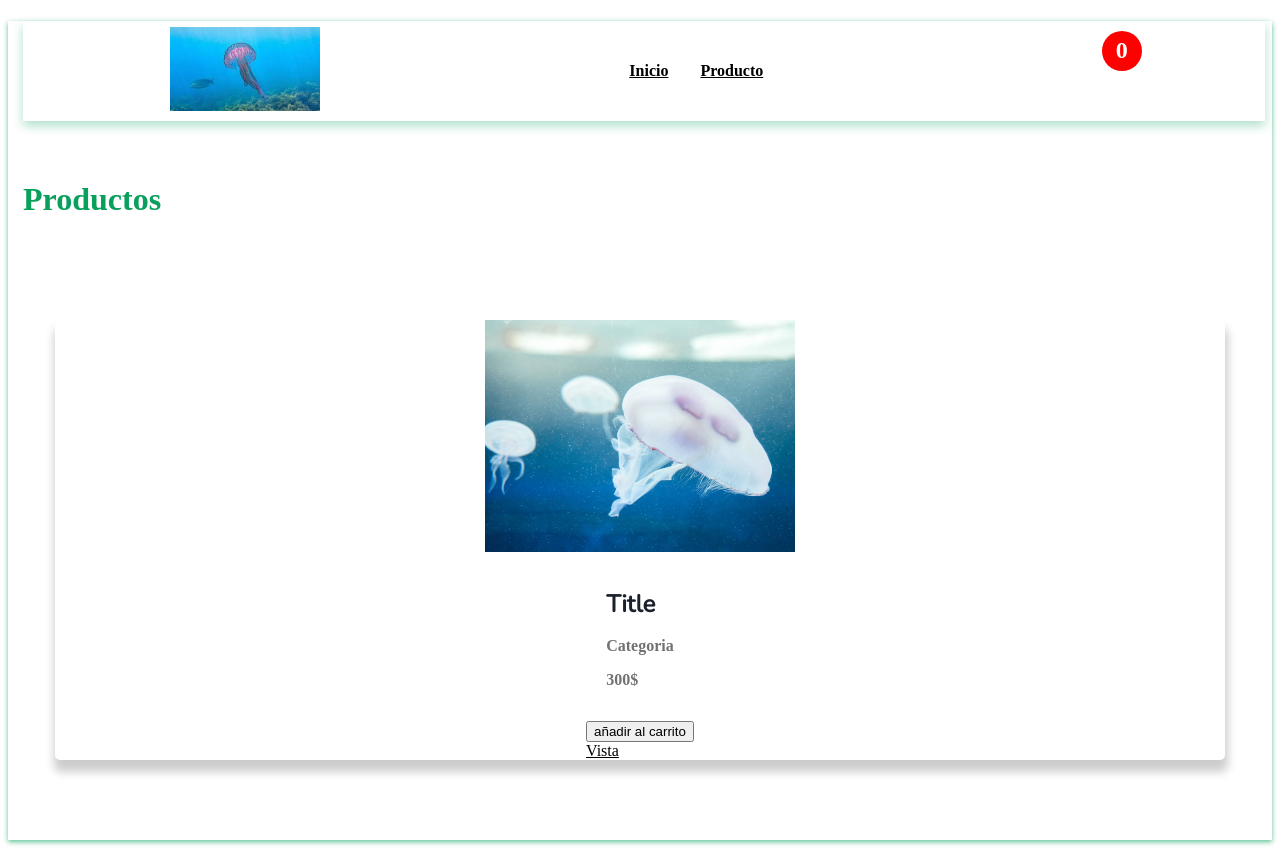
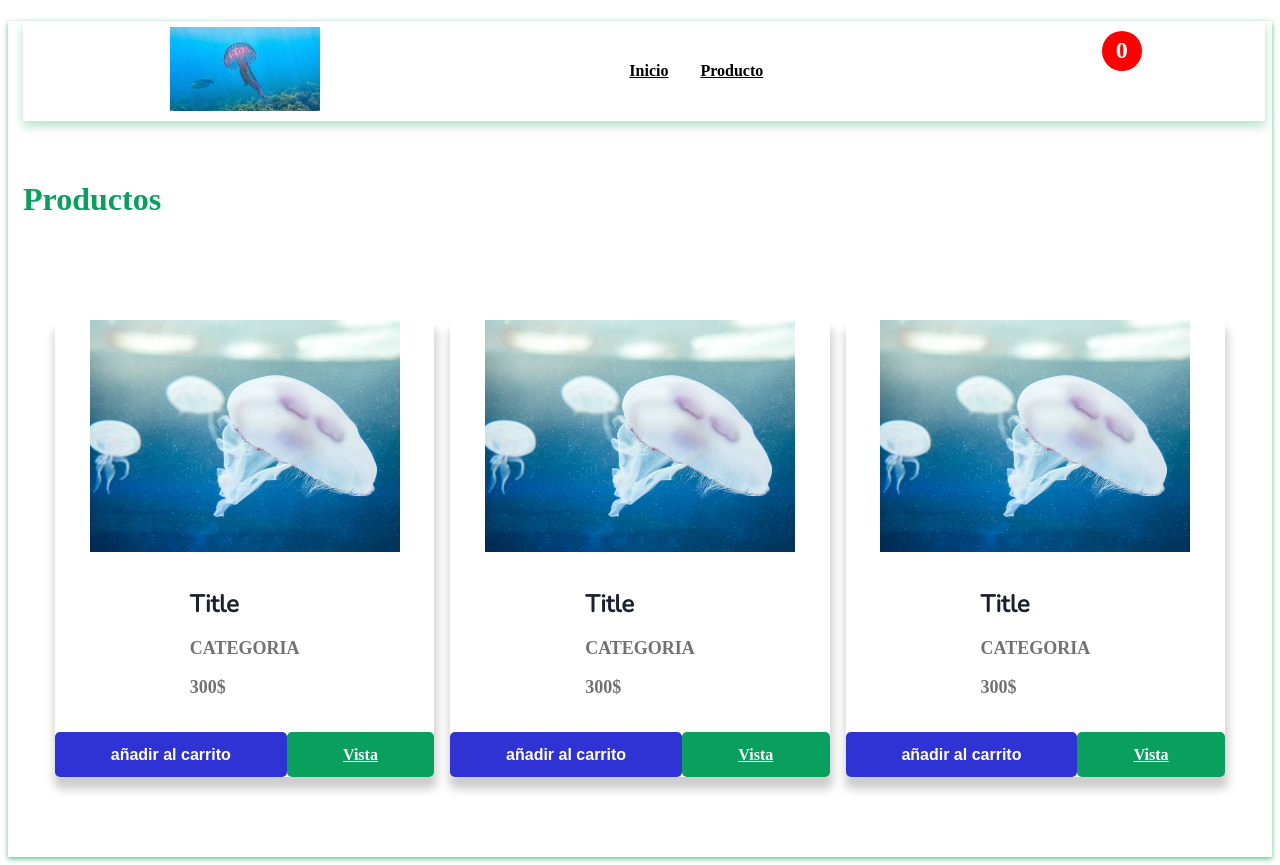
Before and after one commit to shencanet/react_project, a React (Create React App) app: page / in a window 1280 px wide. Built offline with nearby package versions, Linux system fonts and the light colour scheme; some icons are missing.

Commit message:
add: contenedores productos

```diff
--- a/src/components/productos/index.js
+++ b/src/components/productos/index.js
@@ -23,7 +23,50 @@
       <div>
       <a href='#' className='btn' >Vista</a>
       </div></div>
-    </div></div>
+    </div>
+
+    <div className='producto'>
+    <a href='#'>
+    <div className='producto__img'>
+    <img src={IMG} alt="lista" />
+    </div>
+    </a>
+    <div className='producto__footer'>
+      <h1>Title</h1>
+      <p>Categoria</p>
+      <p className='price'>300$</p>
+    </div>
+    <div  className='buttom'>
+      <button className='btn'>añadir al carrito</button>
+
+      <div>
+      <a href='#' className='btn' >Vista</a>
+      </div></div>
+    </div>
+
+    <div className='producto'>
+    <a href='#'>
+    <div className='producto__img'>
+    <img src={IMG} alt="lista" />
+    </div>
+    </a>
+    <div className='producto__footer'>
+      <h1>Title</h1>
+      <p>Categoria</p>
+      <p className='price'>300$</p>
+    </div>
+    <div  className='buttom'>
+      <button className='btn'>añadir al carrito</button>
+
+      <div>
+      <a href='#' className='btn' >Vista</a>
+      </div></div>
+    </div>
+
+
+
+
+    </div>
 
 
     </>
--- a/src/index.css
+++ b/src/index.css
@@ -130,6 +130,57 @@
 .producto__footer p{
     font-weight: 700;
     color: rgba(0, 0, 0, .555) ;
+    text-transform: uppercase;
+    font-size: 18px;
+
+}
+.producto__footer price{
+    font-size: 2rem;
+    color: #1a202c ;
+
+}
+
+.producto .buttom{
+    width: 100%;
+    height: 45px;
+    display: grid;
+    grid-template-columns: 2fr 1fr;
+    gap: 1rem 2rem ;
+
+}
+
+.buttom .btn{
+    border: none;
+    outline: 0;
+    cursor: pointer;
+    border-radius: 5px;
+}
+
+.buttom button{
+     background-color: #3033d3;
+     max-width: 250px;
+     width: 100%;
+     margin: 0 auto;
+     font-size: 1rem;
+     color: white;
+     font-weight: 600;
+
+}
+.buttom div{
+    background-color: #08a05c;
+    display: grid;
+    align-items:center;
+    text-align: center;
+    margin-left: -2rem;
+    border-radius: 5px;
+}
+.buttom div a {
+    color: white;
+    font-weight: 700;
+
+}
+.buttom div a:hover {
+    color: white;
 }
 /*----------------MEDIA-------------------*/
 @media only screen and (max-width: 600px){
```
